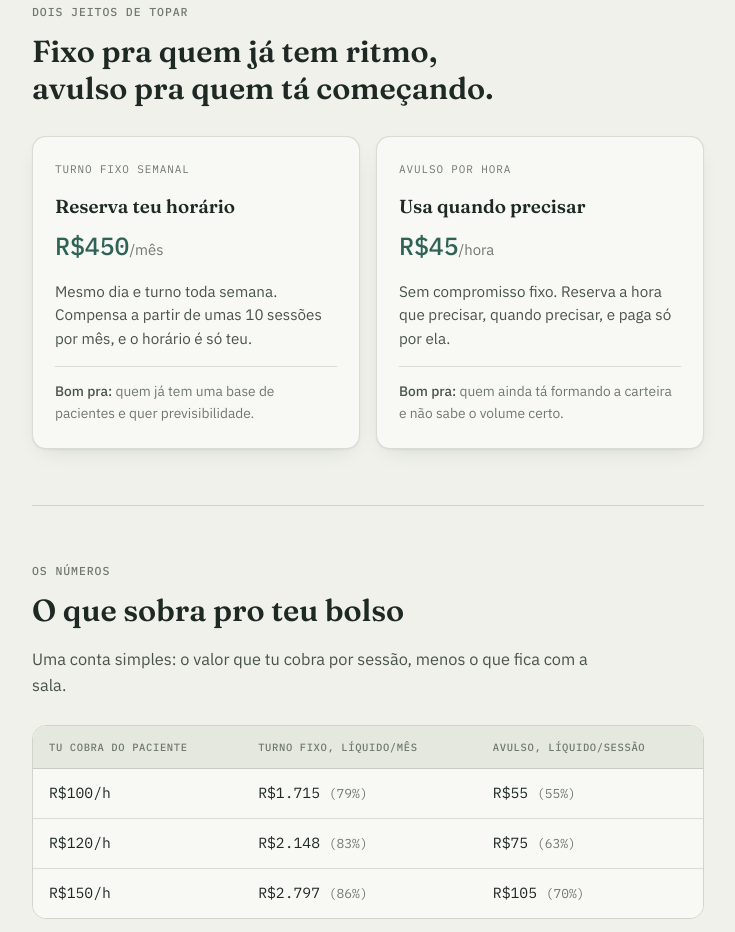
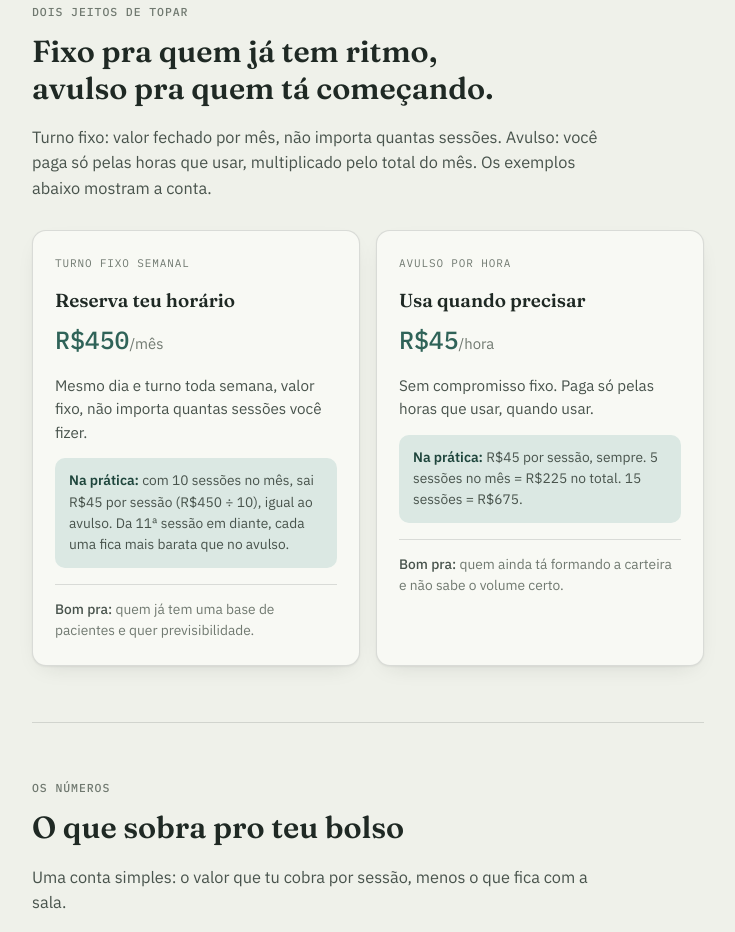
Before and after one commit to mpicoli/divide-a-sala, a plain HTML site: page index.html in a window 1280 px wide. Shown: the part 1199-2131 px from the top of the page, without its empty margins (272-1007 px from the left). Drawn offline with Linux system fonts and the light colour scheme.

Commit message:
Add files via upload

```diff
--- a/index.html
+++ b/index.html
@@ -407,6 +407,17 @@
 
   .card .fit b { color: var(--ink-soft); font-weight: 500; }
 
+  .card .example {
+    margin: 14px 0 0;
+    padding: 12px 14px;
+    background: var(--teal-soft);
+    border-radius: 10px;
+    font-size: 0.86rem;
+    color: var(--ink-soft);
+  }
+
+  .card .example b { color: var(--teal-ink); font-weight: 600; }
+
   /* ---------- Take-home table ---------- */
 
   .table-shell {
@@ -530,7 +541,7 @@
 
   <header class="hero">
     <p class="eyebrow">Um convite pra quem tá se formando comigo</p>
-    <h1>Divide a sala comigo.</h1>
+    <h1>Divide a sala comigo</h1>
     <p class="lede">Enquanto eu monto minha própria carteira, sobra espaço na agenda. É pra quem também tá terminando a formação agora e ainda não tem consultório: sem precisar montar nada sozinho.</p>
     <div class="essentials">
       <dl>
@@ -582,19 +593,22 @@
   <section>
     <p class="section-label">Dois jeitos de topar</p>
     <h2>Fixo pra quem já tem ritmo, avulso pra quem tá começando.</h2>
+    <p class="body-text">Turno fixo: valor fechado por mês, não importa quantas sessões. Avulso: você paga só pelas horas que usar, multiplicado pelo total do mês. Os exemplos abaixo mostram a conta.</p>
     <div class="cards">
       <div class="card">
         <p class="tag">Turno fixo semanal</p>
         <h3>Reserva teu horário</h3>
         <p class="price">R$450<small>/mês</small></p>
-        <p>Mesmo dia e turno toda semana. Compensa a partir de umas 10 sessões por mês, e o horário é só teu.</p>
+        <p>Mesmo dia e turno toda semana, valor fixo, não importa quantas sessões você fizer.</p>
+        <p class="example"><b>Na prática:</b> com 10 sessões no mês, sai R$45 por sessão (R$450 ÷ 10), igual ao avulso. Da 11ª sessão em diante, cada uma fica mais barata que no avulso.</p>
         <p class="fit"><b>Bom pra:</b> quem já tem uma base de pacientes e quer previsibilidade.</p>
       </div>
       <div class="card">
         <p class="tag">Avulso por hora</p>
         <h3>Usa quando precisar</h3>
         <p class="price">R$45<small>/hora</small></p>
-        <p>Sem compromisso fixo. Reserva a hora que precisar, quando precisar, e paga só por ela.</p>
+        <p>Sem compromisso fixo. Paga só pelas horas que usar, quando usar.</p>
+        <p class="example"><b>Na prática:</b> R$45 por sessão, sempre. 5 sessões no mês = R$225 no total. 15 sessões = R$675.</p>
         <p class="fit"><b>Bom pra:</b> quem ainda tá formando a carteira e não sabe o volume certo.</p>
       </div>
     </div>
```
